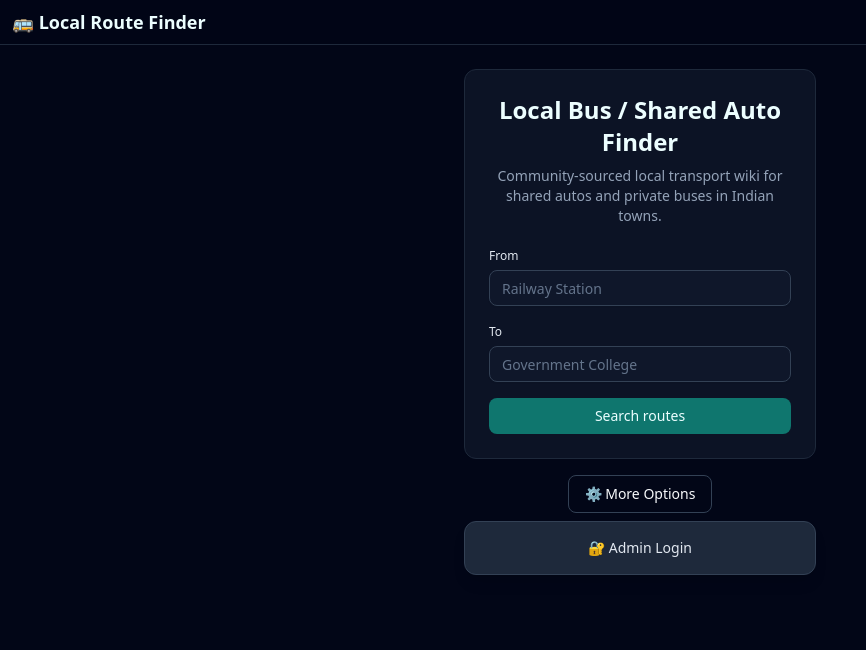
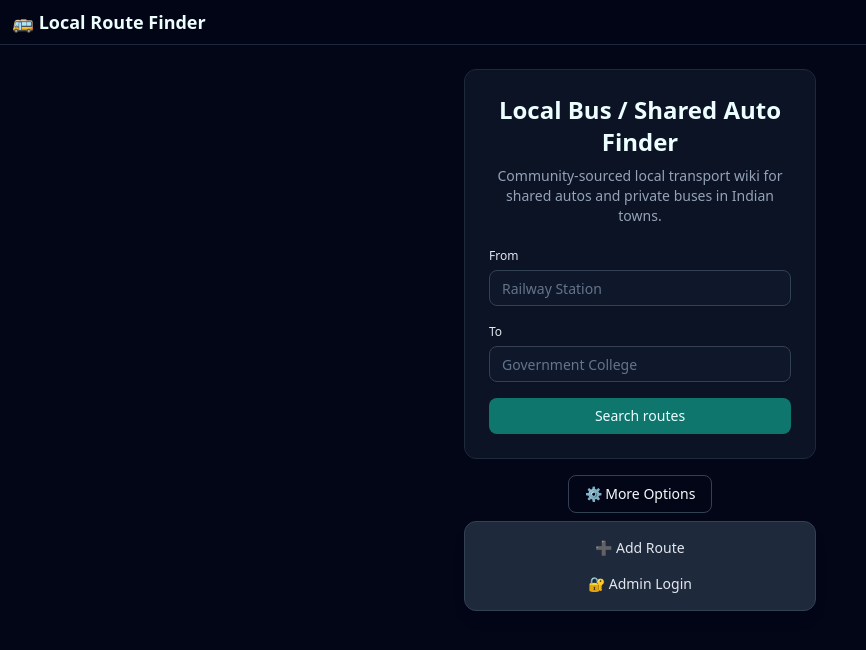
Before and after one commit to subhampaul967/local-route-finder, a Next.js app in the folder frontend/: page / in a window 1280 px wide. Both pictures are taken after a click on the button "⚙️ More Options". Shown: the top 650 px of the page, without its empty margins (0-866 px from the left). Built offline with nearby package versions, Linux system fonts and the light colour scheme.

Commit message:
Add 'Add Route' option to main page for all users

```diff
--- a/frontend/app/page.tsx
+++ b/frontend/app/page.tsx
@@ -93,6 +93,14 @@ export default function HomePage() {
           {showAdminMenu && (
             <div className="absolute top-full left-0 right-0 mt-2 bg-slate-800 border border-slate-700 rounded-lg shadow-lg z-50">
               <div className="p-2 space-y-1">
+                <Link href="/add-route">
+                  <Button
+                    variant="ghost"
+                    className="w-full justify-start text-green-400 hover:bg-green-500/10"
+                  >
+                    ➕ Add Route
+                  </Button>
+                </Link>
                 {isAdmin() ? (
                   <>
                     <Link href="/admin/routes">
```
